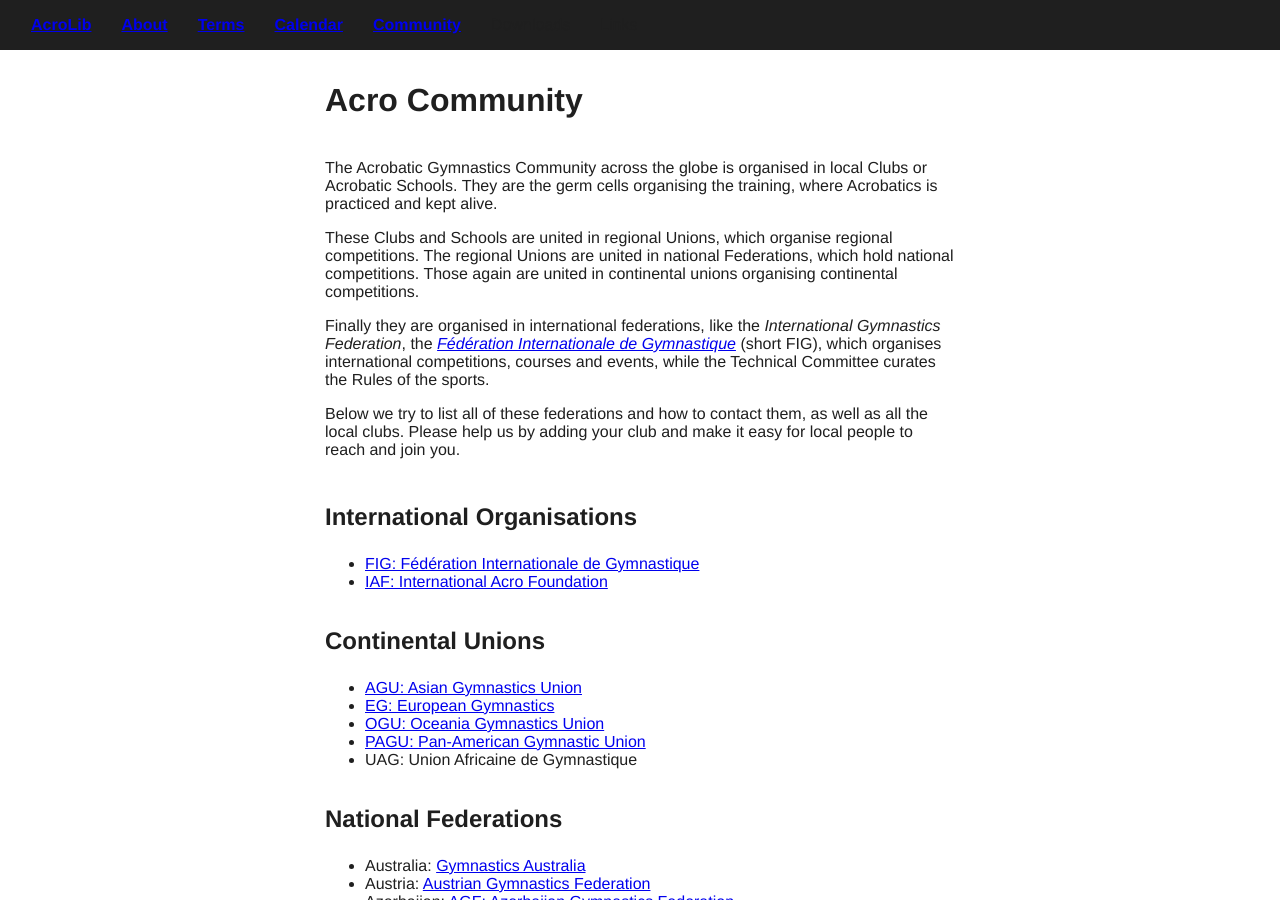
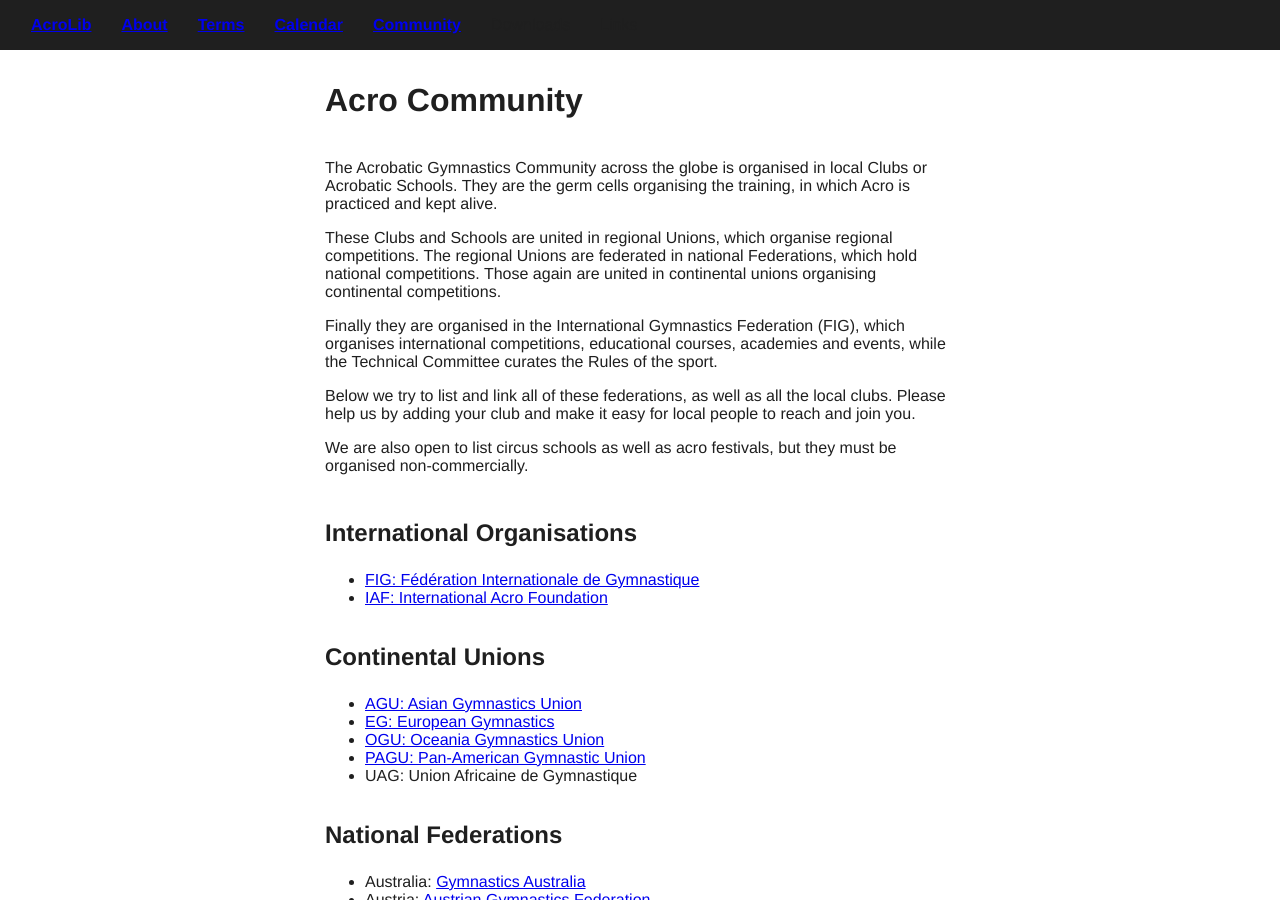
Before and after one commit to floshin/acrolib, a Jekyll site: the page built from community.md, in a window 1280 px wide and 900 px high. Built offline with Jekyll 4.4.1, drawn with Linux system fonts in a browser that asks for light colours; our own code applies the rules of GitHub Pages for plain Markdown files.

Commit message:
Update community.md

```diff
--- a/community.md
+++ b/community.md
@@ -1,12 +1,14 @@
 # Acro Community
 
-The Acrobatic Gymnastics Community across the globe is organised in local Clubs or Acrobatic Schools. They are the germ cells organising the training, where Acrobatics is practiced and kept alive.
+The Acrobatic Gymnastics Community across the globe is organised in local Clubs or Acrobatic Schools. They are the germ cells organising the training, in which Acro is practiced and kept alive.
 
-These Clubs and Schools are united in regional Unions, which organise regional competitions. The regional Unions are united in national Federations, which hold national competitions. Those again are united in continental unions organising continental competitions.
+These Clubs and Schools are united in regional Unions, which organise regional competitions. The regional Unions are federated in national Federations, which hold national competitions. Those again are united in continental unions organising continental competitions.
 
-Finally they are organised in international federations, like the *International Gymnastics Federation*, the [*Fédération Internationale de Gymnastique*](https://www.gymnastics.sport/) (short FIG), which organises international competitions, courses and events, while the Technical Committee curates the Rules of the sports.
+Finally they are organised in the International Gymnastics Federation (FIG), which organises international competitions, educational courses, academies and events, while the Technical Committee curates the Rules of the sport.
 
-Below we try to list all of these federations and how to contact them, as well as all the local clubs. Please help us by adding your club and make it easy for local people to reach and join you.
+Below we try to list and link all of these federations, as well as all the local clubs. Please help us by adding your club and make it easy for local people to reach and join you.
+
+We are also open to list circus schools as well as acro festivals, but they must be organised non-commercially.
 
 
 ## International Organisations
```
